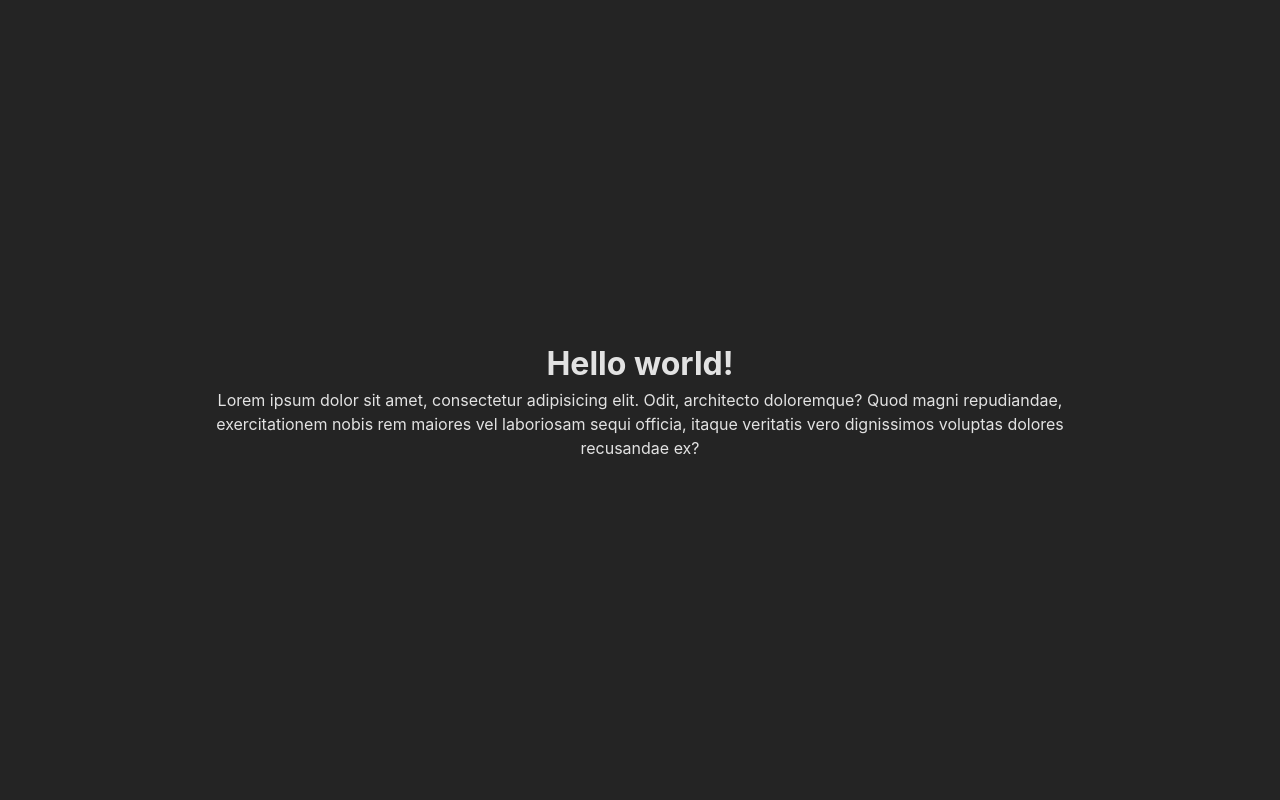
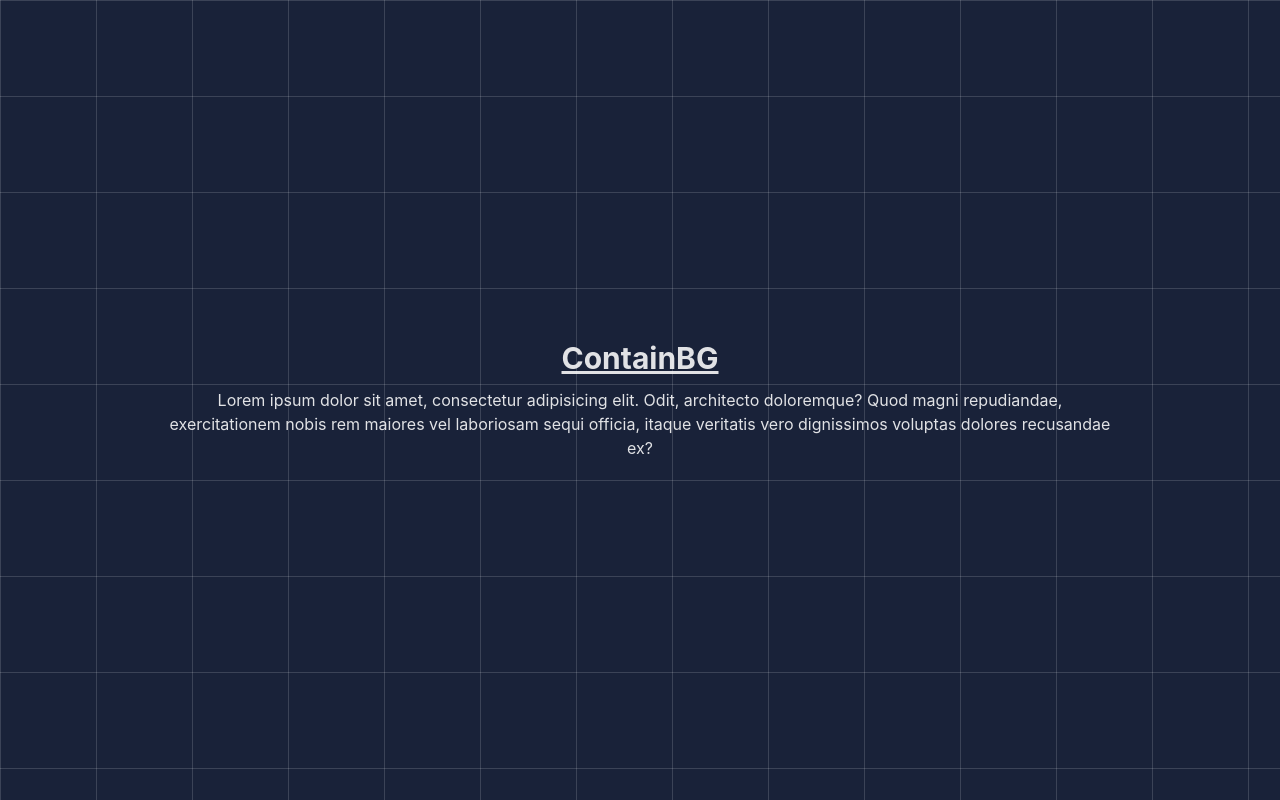
Before and after one commit to PEPAXD/CubeThreejs, a website built with Vite: page index.html in a window 1280 px wide. Built offline with nearby package versions, Linux system fonts and the light colour scheme.

Commit message:
add style Contain BG

```diff
--- a/index.html
+++ b/index.html
@@ -5,19 +5,24 @@
     <link rel="icon" type="image/svg+xml" href="/vite.svg" />
     <meta name="viewport" content="width=device-width, initial-scale=1.0" />
     <link rel="stylesheet" href="src/styles/mainStyles.css" />
+    <link rel="stylesheet" href="src/styles/index.css" />
     <title>Vite App</title>
   </head>
   <body>
 
     <!--Home-->
-    <div class="App">
-      <div>
-        <h1 className="text-3xl font-bold underline">
-          Hello world!
-        </h1>
-        <p class="read-the-docs">Lorem ipsum dolor sit amet, consectetur adipisicing elit. Odit, architecto doloremque? Quod magni repudiandae, exercitationem nobis rem maiores vel laboriosam sequi officia, itaque veritatis vero dignissimos voluptas dolores recusandae ex?</p>
+    <main class="bg-gray-900 h-screen">
+      <div class="container max-w-full flex items-center justify-center">
+
+        <div class="text-center w-3/4">
+          <h1 class="text-3xl font-bold underline pb-3">
+            ContainBG
+          </h1>
+          <p class="read-the-docs">Lorem ipsum dolor sit amet, consectetur adipisicing elit. Odit, architecto doloremque? Quod magni repudiandae, exercitationem nobis rem maiores vel laboriosam sequi officia, itaque veritatis vero dignissimos voluptas dolores recusandae ex?</p>
+        </div>
+
       </div>
-    </div>
+    </main>
 
     <script type="module" src="src/js/main.js"></script>
   </body>
--- a/src/styles/mainStyles.css
+++ b/src/styles/mainStyles.css
@@ -29,7 +29,35 @@ body {
   min-height: 100vh;
 }
 
-.App {
-  text-align: center;
-  width: 70%;
+main {
+  display: flex;
+  place-items: center;
+  justify-content: center;
+
+  width: 100%;
+  height: 100%;
 }
+
+.container {
+  width: 100%;
+  height: 100%;
+
+  background: #192239;
+  --gap: 6em;
+  --line: 1px;
+  --color: rgba(255, 255, 255, 0.3);
+
+  background-image: linear-gradient(
+      -90deg,
+      transparent calc(var(--gap) - var(--line)),
+      var(--color) calc(var(--gap) - var(--line) + 1px),
+      var(--color) var(--gap)
+    ),
+    linear-gradient(
+      0deg,
+      transparent calc(var(--gap) - var(--line)),
+      var(--color) calc(var(--gap) - var(--line) + 1px),
+      var(--color) var(--gap)
+    );
+  background-size: var(--gap) var(--gap);
+}
```
